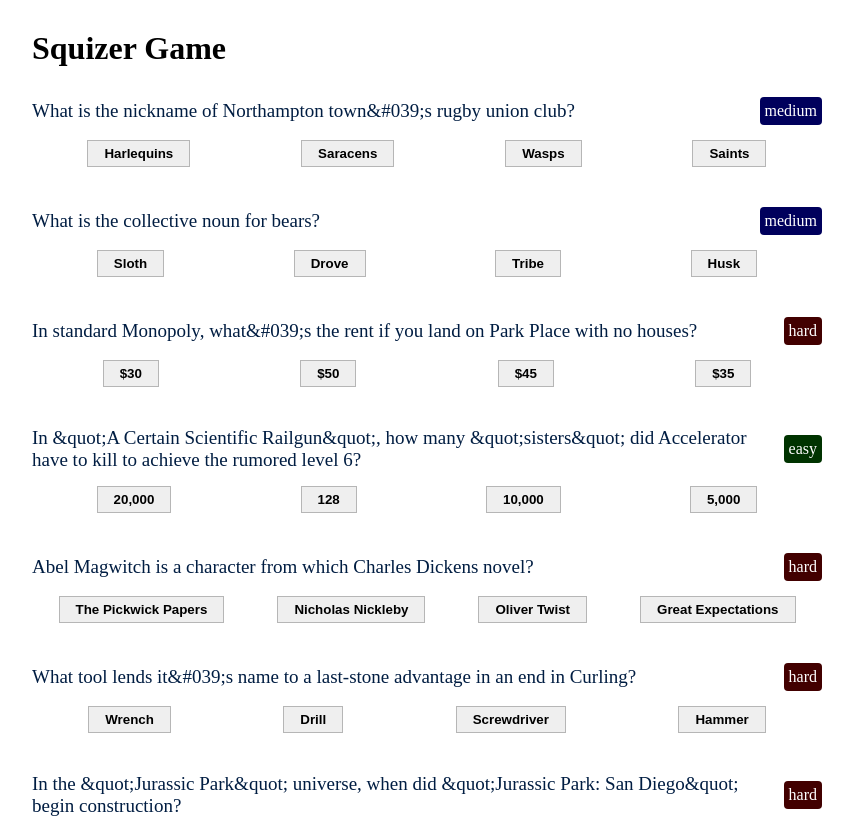
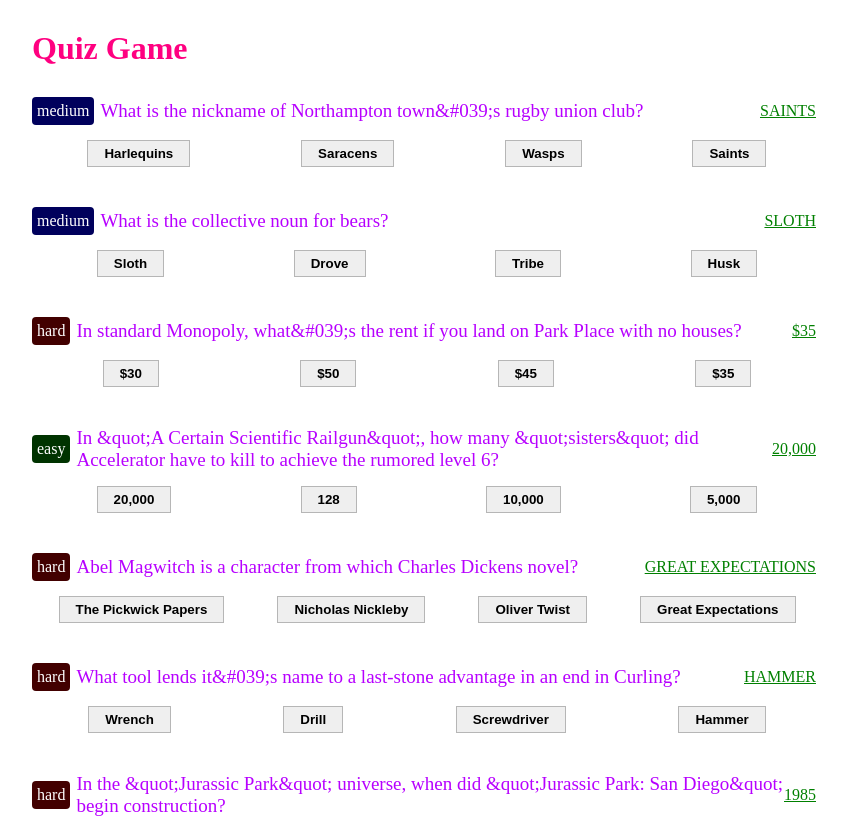
Before and after one commit to julius-roxas22/squizer-practice, a React (Create React App) app: page / in a window 1280 px wide. Shown: the top 818 px of the page, without its empty margins (213-1066 px from the left). Built offline with nearby package versions, Linux system fonts and the light colour scheme; a web font is replaced by a local one.

Commit message:
new polishing code

```diff
--- a/src/cards/quizCards.js
+++ b/src/cards/quizCards.js
@@ -23,17 +23,20 @@ export default function QuizCard(props) {
         <div className='card'>
             <div className='card--container'>
                 <div className='question_holder'>
+                    <p className={quizType}>{props.quizies.difficulty}</p>
                     <p className='question_text'>{props.quizies.question}</p>
+                    {/* {props.isFinishQuiz && <p className='correct_answer'> {props.quizies.correct_answer} </p>} */}
+                    <p className='correct_answer_text'> {props.quizies.correct_answer} </p>
                     {props.isFinishQuiz && <ResultStatus
                         resultQuizList={props.resultQuizList}
                         questionId={props.quizies.questionId} />}
-                    <p className={quizType}>{props.quizies.difficulty}</p>
                 </div>
                 <InCorrectAnswersCards
                     isFinishQuiz={props.isFinishQuiz}
                     quizies={props.quizies}
                     incorrectAnswers={props.quizies.incorrect_answers}
-                    handleClickMyAnswer={props.handleClickMyAnswer} />
+                    handleClickMyAnswer={props.handleClickMyAnswer}
+                    findResult={props.findResult} />
             </div>
         </div>
     )
--- a/src/choices/incorrect_answers.js
+++ b/src/choices/incorrect_answers.js
@@ -2,18 +2,39 @@ import check from '../icons/check.png'
 export default function Choices(props) {
     const choices = props.incorrectAnswers.map((choice, index) => {
 
-        // let text
-        // if (choice.isSelected) {
-        //     text = "btn--default_selected"
-        // } else {
-        //     text = "btn--default_choice"
+        //if the quiz is finish and if the correct answer is selected it should be change the background color of the button
+        //and the rest is incorrect
+        //if the correct is not selected it should be change the background color of the correct answer
+
+        const choiceObj = props.findResult(choice.questionId)
+
+        let classNameStyle = choice.isSelected ? "btn--default_selected" : "btn--default_choice"
+
+        // if (props.isFinishQuiz) {
+        //     if (choiceObj.isCorrect)
+        //         if (choiceObj.questionId === choice.questionId)
+        //             console.log('')
+        //         else
+        //             console.log('')
+        //     if (!choiceObj.isCorrect)
+        //         if (choiceObj.questionId === choice.questionId)
+        //             console.log('')
+        //         else
+        //             console.log('')
+        // }
+        // if ((!props.isFinishQuiz)) {
+        //     if (choice.isSelected) {
+        //         classNameStyle = "btn--default_selected"
+        //     } else {
+        //         classNameStyle = "btn--default_choice"
+        //     }
         // }
 
         return (
             <button
                 disabled={props.isFinishQuiz}
                 key={index}
-                className={choice.isSelected ? 'btn--default_selected' : 'btn--default_choice'}
+                className={classNameStyle}
                 onClick={() => props.handleClickMyAnswer(
                     {
                         questionId: props.quizies.questionId,
--- a/src/components/main.js
+++ b/src/components/main.js
@@ -26,12 +26,14 @@ export default function Main() {
             const id = generateId()
             const questionObject = questionDataTriviaList[i]
             for (let j = 0; j < questionObject.incorrect_answers.length; j++) {
+                // if (!choicesArray.some(choice => choice.questionId === id))
                 choicesArray.push({
                     questionId: id,
                     incorrect_answer: questionObject.incorrect_answers[j],
                     isSelected: false
                 })
             }
+            // if (!allQuizArray.some(quizArr => quizArr.questionId === id))
             allQuizArray.push({
                 questionId: id,
                 type: questionObject.type,
@@ -58,13 +60,16 @@ export default function Main() {
             return { ...quiz, incorrect_answers: choices }
         })
 
-        let randomQuestion = []
+        let randomQuestions = []
         for (let i = 0; i < 10; i++) {
             let randomNumber = Math.floor(Math.random() * newQuizies.length)
-            randomQuestion.push(newQuizies[randomNumber])
+            if (!randomQuestions.some(randQuestion => randQuestion.questionId === newQuizies[randomNumber].questionId)) {
+                randomQuestions.push(newQuizies[randomNumber])
+
+            }
         }
 
-        return randomQuestion
+        return randomQuestions
     }
 
     const [quizInitializer, setQuizInitializer] = React.useState(reInitializeData())
@@ -77,6 +82,7 @@ export default function Main() {
             handleClickMyAnswer={handleClickMyAnswer}
             isFinishQuiz={isFinishQuiz}
             resultQuizList={resultQuizList}
+            findResult={findResult}
         />
     })
 
@@ -114,26 +120,31 @@ export default function Main() {
     }
 
     function addResult(myAnswerObject) {
-        const { questionId, myAnswer } = myAnswerObject
-        const resultIsExist = resultQuizList.some(currentResults => currentResults.questionId === questionId)
-        const quizObject = quizInitializer.find(quizObject => quizObject.questionId === questionId)
-        if (resultIsExist) {
-            if (quizObject.correct_answer === myAnswer) {
-                setResultQuizList(currentResults => currentResults.map(result => {
-                    return result.questionId === questionId ? { ...result, isCorrect: true } : result
-                }))
-            } else {
-                setResultQuizList(currentResults => currentResults.map(result => {
-                    return result.questionId === questionId ? { ...result, isCorrect: false } : result
-                }))
-            }
-        } else {
-            if (quizObject.correct_answer === myAnswer) {
-                setResultQuizList(currentResults => [...currentResults, { questionId: questionId, isCorrect: true }])
-            } else {
-                setResultQuizList(currentResults => [...currentResults, { questionId: questionId, isCorrect: false }])
-            }
-        }
+        //auto add in result if the question is auto initialized
+        // const { questionId, myAnswer } = myAnswerObject
+        // const resultIsExist = resultQuizList.some(currentResults => currentResults.questionId === questionId)
+        // const quizObject = quizInitializer.find(quizObject => quizObject.questionId === questionId)
+        // if (resultIsExist) {
+        //     if (quizObject.correct_answer === myAnswer) {
+        //         setResultQuizList(currentResults => currentResults.map(result => {
+        //             return result.questionId === questionId ? { ...result, isCorrect: true } : result
+        //         }))
+        //     } else {
+        //         setResultQuizList(currentResults => currentResults.map(result => {
+        //             return result.questionId === questionId ? { ...result, isCorrect: false } : result
+        //         }))
+        //     }
+        // } else {
+        //     if (quizObject.correct_answer === myAnswer) {
+        //         setResultQuizList(currentResults => [...currentResults, { questionId: questionId, isCorrect: true }])
+        //     } else {
+        //         setResultQuizList(currentResults => [...currentResults, { questionId: questionId, isCorrect: false }])
+        //     }
+        // }
+    }
+
+    function findResult(questionId) {
+        return resultQuizList.find(result => result.questionId === questionId)
     }
 
     function addMyAnswer(myAnswerObject) {
@@ -167,16 +178,14 @@ export default function Main() {
             }
         }
         setTotalScore(score)
-
-        console.log(quizInitializer)
     }
 
     return (
         <main className='main'>
             <div className='content'>
                 <div className='title_holder'>
-                    <h1 className='text--title'>Squizer Game</h1>
-                    {isFinishQuiz && <h4 className={totalScore >= (questionDataTriviaList.length / 2) ? 'text--score_pass' : 'text--score_fail'}>{totalScore} over {questionDataTriviaList.length}</h4>}
+                    <h1 className='text--title'>Quiz Game</h1>
+                    {isFinishQuiz && <h4 className={totalScore >= (quizInitializer.length / 2) ? 'text--score_pass' : 'text--score_fail'}>{totalScore} over {quizInitializer.length}</h4>}
                 </div>
                 <div className='content--body'>
                     {quizCard}
--- a/src/styling/index.css
+++ b/src/styling/index.css
@@ -29,6 +29,7 @@ h5 {
 
 .text--title {
     margin-right: auto;
+    color: rgb(255, 0, 128);
 }
 
 .text--score_pass {
@@ -45,9 +46,18 @@ h5 {
 
 .question_text {
     margin-right: auto;
-    color: rgb(0, 29, 66);
+    color: rgb(183, 0, 255);
     font-weight: 500px;
     font-size: 19px;
+}
+
+.correct_answer_text {
+    color: green;
+    text-decoration: underline;
+    margin-right: 6px;
+    font-weight: 500px;
+    text-wrap: nowrap;
+    text-transform: uppercase;
 }
 
 .easy,
@@ -58,6 +68,12 @@ h5 {
     color: white;
     border-radius: 4px;
     padding: 5px;
+}
+
+.easy,
+.medium,
+.hard {
+    margin-right: 6px;
 }
 
 .easy {
@@ -72,10 +88,10 @@ h5 {
     background-color: rgb(66, 0, 0);
 }
 
-.result_text--correct,
+/* .result_text--correct,
 .result_text--incorrect {
     margin-right: 4px;
-}
+} */
 
 .result_text--correct {
     background-color: #00AF36;
@@ -92,7 +108,9 @@ h5 {
 }
 
 .btn--default_choice,
-.btn--default_selected {
+.btn--default_selected,
+.btn--correct_selected,
+.btn--incorrect_selected {
     margin: auto;
     padding: 5px 16px;
     cursor: pointer;
@@ -102,8 +120,21 @@ h5 {
 
 .btn--default_selected {
     background-color: rgb(0, 69, 160);
+}
+
+.btn--default_selected,
+.btn--incorrect_selected,
+.btn--correct_selected {
     color: white;
     border: 1px solid transparent;
+}
+
+.btn--correct_selected {
+    background-color: green;
+}
+
+.btn--incorrect_selected {
+    background-color: red;
 }
 
 .btn_submit {
```
Also changed, not shown: src/data/person.js (deleted, +0 -19 lines).
